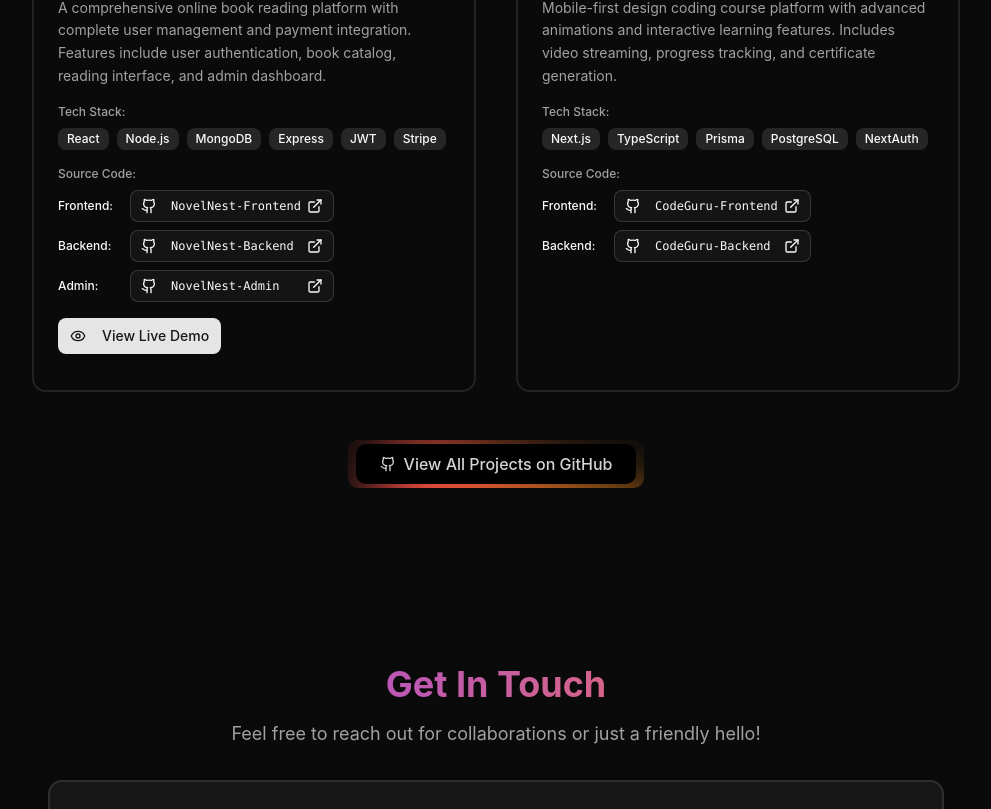
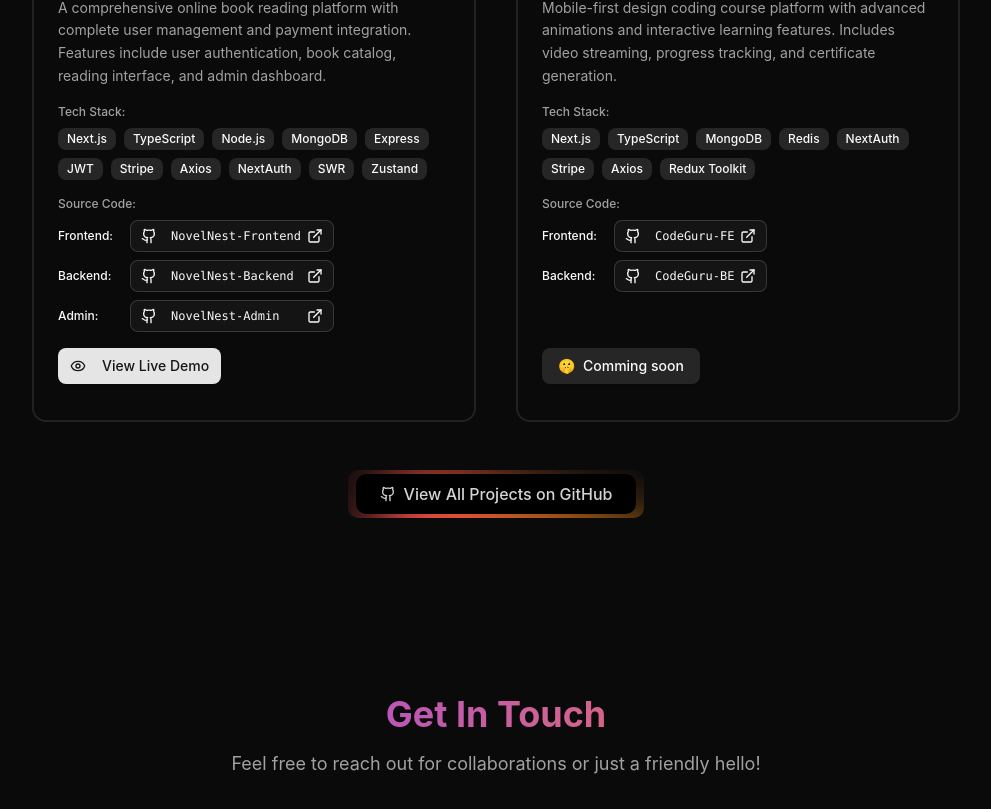
Before and after one commit to dinhgiaan/Portfolio, a React (Vite) app: page / in a window 1280 px wide. Shown: the part 1976-2785 px from the top of the page, without its empty margins (144-1135 px from the left). Built offline with nearby package versions, Linux system fonts and the light colour scheme.

Commit message:
prepare NovelNest for upcoming deployment

```diff
--- a/package.json
+++ b/package.json
@@ -15,6 +15,7 @@
     "@radix-ui/react-menubar": "1.1.15",
     "@radix-ui/react-slot": "1.2.3",
     "@tailwindcss/vite": "4.1.11",
+    "@vercel/analytics": "1.5.0",
     "class-variance-authority": "0.7.1",
     "clsx": "2.1.1",
     "lucide-react": "0.525.0",
--- a/src/App.tsx
+++ b/src/App.tsx
@@ -1,3 +1,4 @@
+import { Analytics } from "@vercel/analytics/react"
 import { SubtleGridBackground } from "./components/background/background"
 import Header from "./components/common/header"
 import ContactSection from "./components/sections/contact"
@@ -9,8 +10,10 @@ const App = () => {
 
   return (
     <div className="min-h-screen flex flex-col">
+
       <SubtleGridBackground />
 
+      {/* Header Section */}
       <section className="fixed top-0 left-0 right-0 z-50 bg-background/80 backdrop-blur-sm">
         <Header />
       </section>
@@ -37,6 +40,9 @@ const App = () => {
           <ContactSection />
         </section>
       </div>
+
+      {/* Anylytics */}
+      <Analytics />
     </div>
   )
 }
--- a/src/components/sections/contact.tsx
+++ b/src/components/sections/contact.tsx
@@ -53,7 +53,7 @@ const ContactSection = () => {
                   setCopiedEmail(true)
                   setTimeout(() => setCopiedEmail(false), 2000)
             } catch (err) {
-                  console.error('Failed to copy: ', err)
+                  console.error("Failed to copy: ", err)
             }
       }
 
@@ -70,32 +70,11 @@ const ContactSection = () => {
 
                   <div className="max-w-4xl mx-auto">
                         <Card className="mb-8 border-2 hover:border-primary/20 transition-colors duration-300">
-                              <CardContent className="p-8 text-center">
-                                    <div className="mb-6">
-                                          <div className="w-16 h-16 bg-primary/10 rounded-full flex items-center justify-center mx-auto mb-4">
-                                                <Mail className="w-8 h-8 text-primary" />
+                              <CardContent className="p-8">
+                                    <div className="flex justify-center gap-2 mb-6 cursor-default text-center">
+                                          <Badge variant="secondary" className="px-3 py-1">Available for work</Badge>
+                                          <Badge variant="outline" className="px-3 py-1">Open to collaborations</Badge>
                                     </div>
-                                          <h3 className="text-xl font-semibold mb-2">Let's Connect!</h3>
-                                          <p className="text-muted-foreground">
-                                                I'm always interested in hearing about new opportunities and projects.
-                                          </p>
-                                    </div>
-
-                                    <div className="flex justify-center gap-2 mb-6 cursor-default">
-                                          <Badge variant="secondary">Available for work</Badge>
-                                          <Badge variant="outline">Open to collaborations</Badge>
-                                    </div>
-
-                                    <Button
-                                          size="lg"
-                                          className="bg-primary hover:bg-primary/90 cursor-pointer"
-                                          onClick={() => window.open('https://mail.google.com/mail/?view=cm&fs=1&to=dinhgiaanforwork@gmail.com', '_blank')}
-                                    >
-                                          <Mail className="w-4 h-4 mr-2" />
-                                          Send me an email
-                                    </Button>
-                              </CardContent>
-                        </Card>
 
                                     <div className="grid grid-cols-1 md:grid-cols-2 gap-6">
                                           {contactItems.map((item, index) => {
@@ -105,19 +84,17 @@ const ContactSection = () => {
                                                       <Card key={index} className="group hover:shadow-md transition-all duration-300 border hover:border-primary/20">
                                                             <CardContent className="px-4">
                                                                   <div className="flex items-center gap-4">
-                                                            <div className={`w-12 h-12 rounded-lg ${item.bgColor} flex items-center justify-center transition-colors duration-200`}>
+                                                                        <div
+                                                                              className={`w-12 h-12 rounded-lg ${item.bgColor} flex items-center justify-center transition-colors duration-200`}
+                                                                        >
                                                                               <IconComponent className={`w-5 h-5 ${item.color}`} />
                                                                         </div>
 
                                                                         <div className="flex-1 min-w-0">
                                                                               <div className="flex items-center gap-2 mb-1">
-                                                                        <h4 className="font-medium text-sm text-muted-foreground">
-                                                                              {item.label}
-                                                                        </h4>
+                                                                                    <h4 className="font-medium text-sm text-muted-foreground">{item.label}</h4>
                                                                               </div>
-                                                                  <p className="text-[12px] font-mono break-all">
-                                                                        {item.value}
-                                                                  </p>
+                                                                              <p className="text-[12px] font-mono break-all">{item.value}</p>
                                                                         </div>
 
                                                                         <div className="flex gap-1">
@@ -131,12 +108,11 @@ const ContactSection = () => {
                                                                                           <Copy className="w-3 h-3" />
                                                                                     </Button>
                                                                               )}
-
                                                                               <Button
                                                                                     size="sm"
                                                                                     variant="ghost"
                                                                                     className="h-8 w-8 p-0 cursor-pointer"
-                                                                        onClick={() => window.open(item.href, '_blank')}
+                                                                                    onClick={() => window.open(item.href, "_blank")}
                                                                               >
                                                                                     <ExternalLink className="w-3 h-3" />
                                                                               </Button>
@@ -147,6 +123,21 @@ const ContactSection = () => {
                                                 )
                                           })}
                                     </div>
+
+                                    <div className="mt-8 flex justify-center">
+                                          <Button
+                                                size="lg"
+                                                className="bg-primary hover:bg-primary/90 cursor-pointer"
+                                                onClick={() =>
+                                                      window.open("https://mail.google.com/mail/?view=cm&fs=1&to=dinhgiaanforwork@gmail.com", "_blank")
+                                                }
+                                          >
+                                                <Mail className="w-4 h-4 mr-2" />
+                                                Send me an email
+                                          </Button>
+                                    </div>
+                              </CardContent>
+                        </Card>
 
                         {copiedEmail && (
                               <div className="fixed bottom-4 right-4 bg-primary text-primary-foreground px-4 py-2 rounded-lg shadow-lg animate-in slide-in-from-bottom-2 duration-300">
--- a/src/components/sections/hero.tsx
+++ b/src/components/sections/hero.tsx
@@ -99,7 +99,7 @@ const HeroSection = () => {
 
                               <div className="w-fit ml-auto">
                                     <div className="relative rounded-sm transition-all duration-300 hover:scale-105">
-                                          <Menubar className="rounded-none border-0">
+                                          <Menubar className="rounded-sm border-0">
                                                 <MenubarMenu>
                                                       <div className="glow-wrapper">
                                                             <div className="glow-layer"></div>
--- a/src/components/sections/project.tsx
+++ b/src/components/sections/project.tsx
@@ -11,7 +11,7 @@ const ProjectSection = () => {
                   description:
                         "A comprehensive online book reading platform with complete user management and payment integration. Features include user authentication, book catalog, reading interface, and admin dashboard.",
                   image: "/assets/novelnest-homepage.webp",
-                  tech: ["React", "Node.js", "MongoDB", "Express", "JWT", "Stripe"],
+                  tech: ["Next.js", "TypeScript", "Node.js", "MongoDB", "Express", "JWT", "Stripe", "Axios", "NextAuth", "SWR", "Zustand"],
                   sourceCode: [
                         {
                               label: "Frontend",
@@ -33,15 +33,15 @@ const ProjectSection = () => {
                   description:
                         "Mobile-first design coding course platform with advanced animations and interactive learning features. Includes video streaming, progress tracking, and certificate generation.",
                   image: "/assets/codeguru-homepage.webp",
-                  tech: ["Next.js", "TypeScript", "Prisma", "PostgreSQL", "NextAuth"],
+                  tech: ["Next.js", "TypeScript", "MongoDB", "Redis", "NextAuth", "Stripe", "Axios", "Redux Toolkit"],
                   sourceCode: [
                         {
                               label: "Frontend",
-                              url: "https://github.com/dinhgiaan/CodeGuru-Frontend",
+                              url: "https://github.com/dinhgiaan/CodeGuru-FE",
                         },
                         {
                               label: "Backend",
-                              url: "https://github.com/dinhgiaan/CodeGuru-Backend",
+                              url: "https://github.com/dinhgiaan/CodeGuru-BE",
                         },
                   ],
                   liveDemo: null, // Không có live demo
@@ -152,7 +152,12 @@ const ProjectSection = () => {
                                                                   </a>
                                                             </Button>
                                                       ) : (
-                                                            <div></div>
+                                                            <Button className="w-full cursor-default" variant={"secondary"} asChild>
+                                                                  <div>
+                                                                        <span>🤫</span>
+                                                                        Comming soon
+                                                                  </div>
+                                                            </Button>
                                                       )}
                                                 </CardItem>
                                           </div>
@@ -162,12 +167,14 @@ const ProjectSection = () => {
                   </div>
 
                   <div className="text-center mt-12">
+                        <a href="https://github.com/dinhgiaan?tab=repositories" target="_blank">
                               <button className="relative overflow-hidden rounded-lg px-2 py-1 gradient-glow hover:scale-110 transition-all duration-300 ease-in-out">
                                     <span className="relative z-10 flex items-center justify-center rounded-lg bg-black text-neutral-300 text-base font-medium cursor-pointer px-6 py-2">
                                           <Github className="w-4 h-4 mr-2" />
                                           View All Projects on GitHub
                                     </span>
                               </button>
+                        </a>
                   </div>
             </div>
       )
--- a/src/styles/animation.css
+++ b/src/styles/animation.css
@@ -4,7 +4,7 @@
       align-items: center;
       justify-content: center;
       padding: 2px;
-      border-radius: 10px;
+      border-radius: 5px;
       overflow: hidden;
 }
 
```
Also changed, not shown: 1 other file (tests, documents, lock files or other folders). Lines whose indentation alone changed are shown as unchanged.
